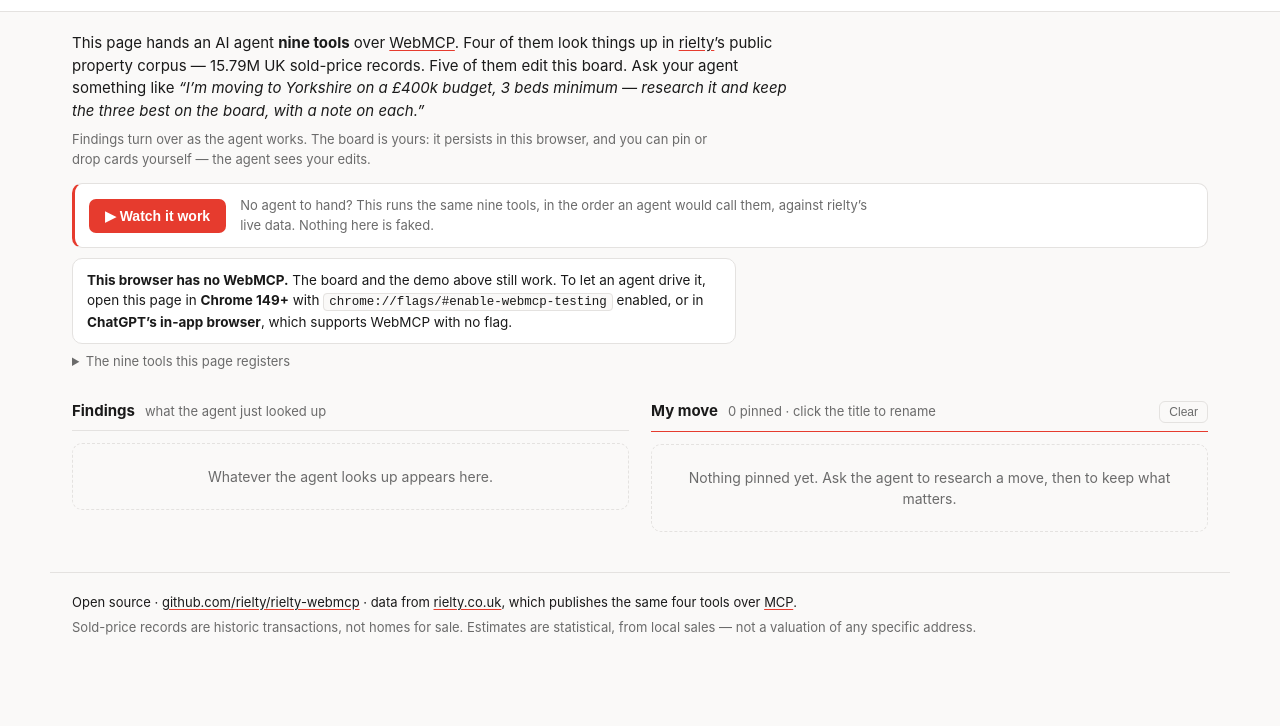
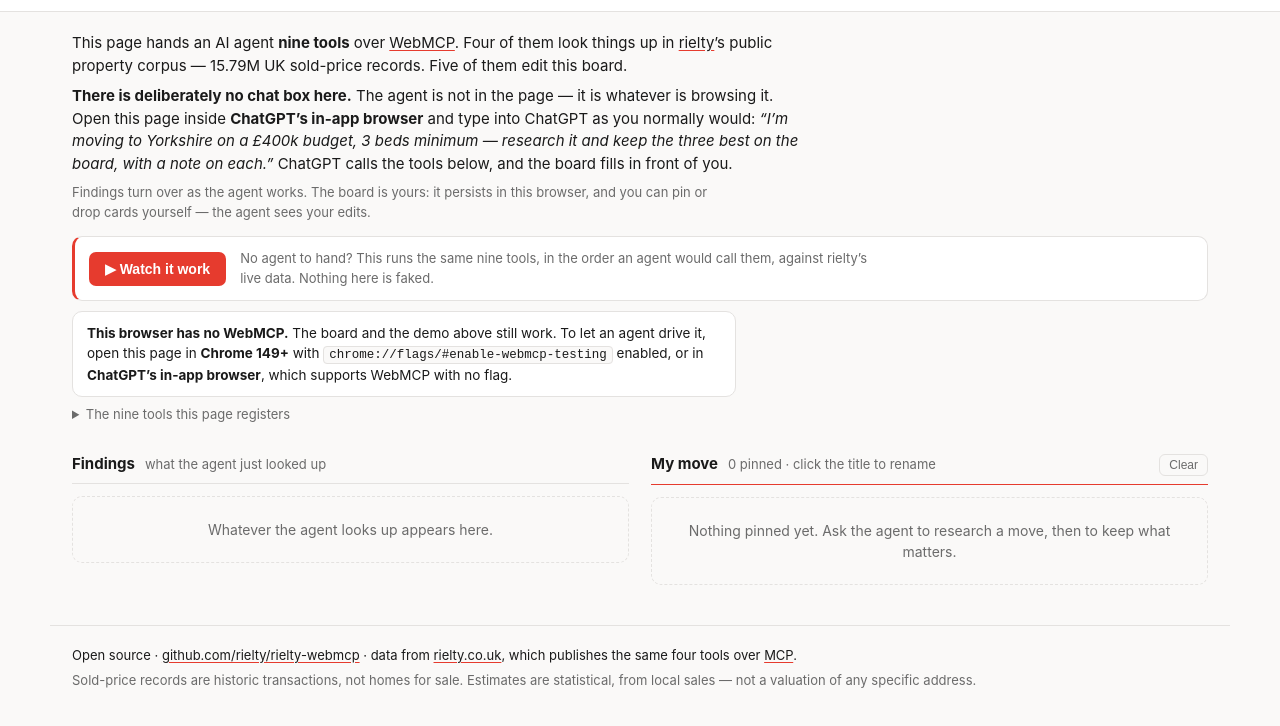
Before and after one commit to rielty/rielty-webmcp, a plain HTML site: page index.html in a window 1280 px wide. Shown: the part 62-788 px from the top of the page. Drawn offline with Linux system fonts and the light colour scheme.

Commit message:
Say where the agent actually is: not in the page, but browsing it
The intro said 'ask your agent something like…' beside a page with no input,
which reads as a missing feature rather than the design. WebMCP's whole shape
is that the agent lives outside the page and calls the tools the page
publishes.

```diff
--- a/index.html
+++ b/index.html
@@ -30,9 +30,16 @@
     Four of them look things up in
     <a href="https://rielty.co.uk" target="_blank" rel="noopener">rielty</a>’s
     public property corpus — 15.79M UK sold-price records. Five of them edit
-    this board. Ask your agent something like
-    <em>“I’m moving to Yorkshire on a £400k budget, 3 beds minimum — research it
-    and keep the three best on the board, with a note on each.”</em>
+    this board.
+  </p>
+  <p>
+    <strong>There is deliberately no chat box here.</strong> The agent is not
+    in the page — it is whatever is browsing it. Open this page inside
+    <strong>ChatGPT’s in-app browser</strong> and type into ChatGPT as you
+    normally would:
+    <em>“I’m moving to Yorkshire on a £400k budget, 3 beds minimum — research
+    it and keep the three best on the board, with a note on each.”</em>
+    ChatGPT calls the tools below, and the board fills in front of you.
   </p>
   <p class="muted">
     Findings turn over as the agent works. The board is yours: it persists in
```
Also changed, not shown: 1 other file.
